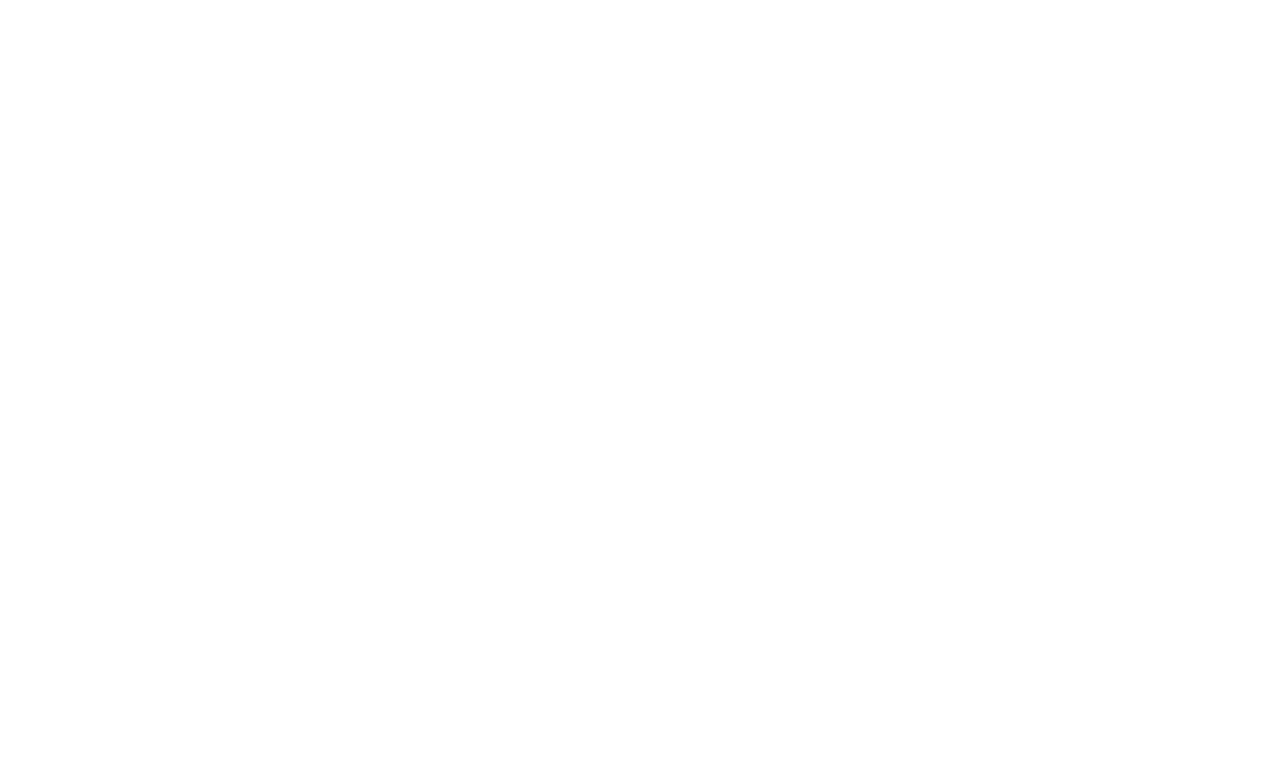
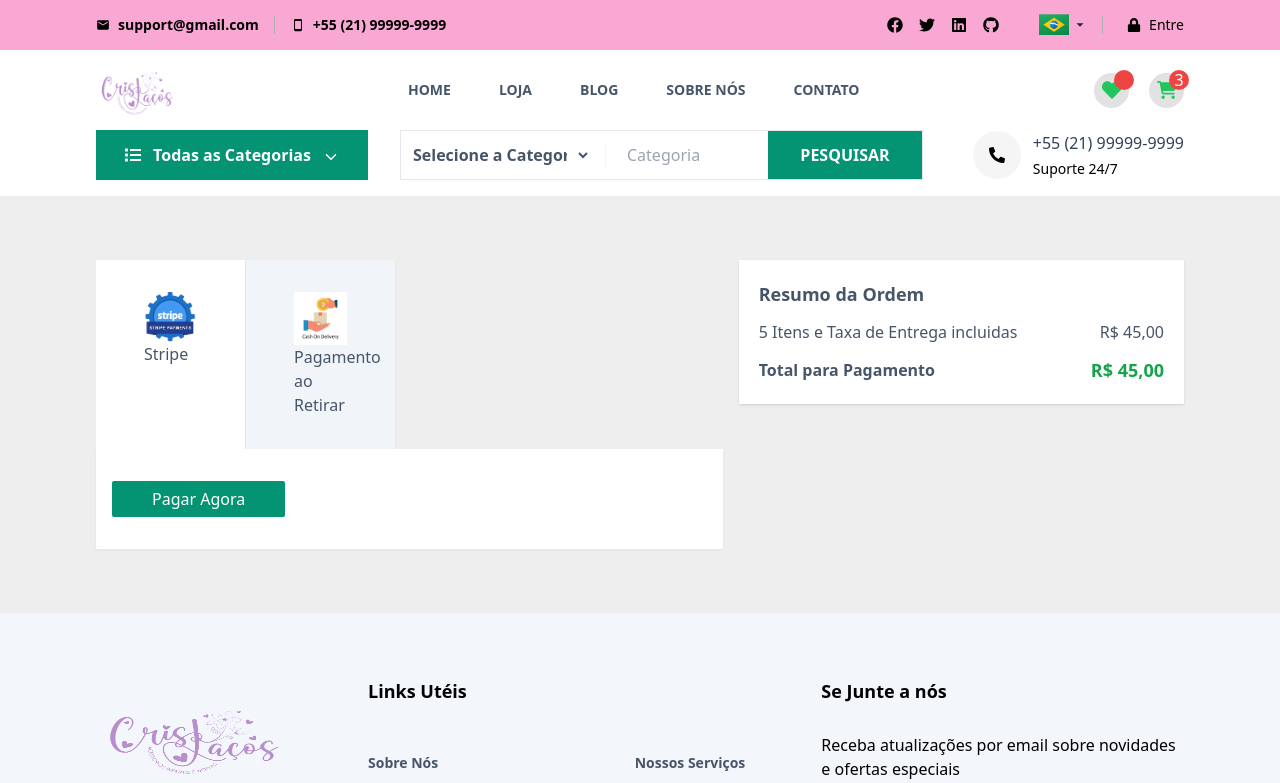
Before and after one commit to HervalMata/new_ecommerce_frontend, a React (Create React App) app: page /payment in a window 1280 px wide. Before the commit this address had no page. Shown: the top 783 px of the page. Built offline with nearby package versions, Linux system fonts and the light colour scheme.

Commit message:
:sparkles: feat: new ecommerce frontend - setup shipping and payment

```diff
--- a/src/App.jsx
+++ b/src/App.jsx
@@ -8,6 +8,7 @@ import Login from "./pages/Login";
 import Register from "./pages/Register";
 import CategoryShop from "./pages/CategoryShop";
 import SearchProducts from "./pages/SearchProducts";
+import Payment from "./pages/Payment";
 
 function App() {
   return (
@@ -19,6 +20,7 @@ function App() {
               <Route path='/shops' element={<Shops />} />
               <Route path='/card' element={<Card />} />
               <Route path='/shipping' element={<Shipping />} />
+              <Route path='/payment' element={<Payment />} />
               <Route path='/products?' element={<CategoryShop />} />
               <Route path='/products/search?' element={<SearchProducts />} />
               <Route path='/product/details/:slug' element={<Details />} />
--- /dev/null
+++ b/src/components/Stripe.jsx
@@ -0,0 +1,7 @@
+const Stripe = () => {
+    return (
+        <div>Stripe</div>
+    )
+}
+
+export default Stripe
--- /dev/null
+++ b/src/pages/Payment.jsx
@@ -0,0 +1,77 @@
+import {useLocation} from "react-router-dom";
+import {useState} from "react";
+import Header from "../components/Header";
+import Footer from "../components/Footer";
+
+const Payment = () => {
+    //const { state: { price, items, orderId } } = useLocation()
+    const [paymentMethod, setPaymentMethod] = useState('stripe');
+    const price = 45.00
+    const items = 5
+
+    return (
+        <div>
+            <Header />
+            <section className="bg-[#EEEEEE]">
+                <div className="w-[85%] lg:w-[90%] md:w-[90%] sm:w-[90%] mx-auto py-16 mt-4">
+                    <div className="flex flex-wrap md:flex-col-reverse">
+                        <div className="w-7/12 md:w-full">
+                            <div className="pr-2 md:pr-0">
+                                <div className="flex flex-wrap">
+                                    <div onClick={() => setPaymentMethod('stripe')}
+                                          className={`w-[150px] border-r cursor-pointer py-8 px-12 ${
+                                              paymentMethod === 'stripe' ? 'bg-white' : 'bg-slate-100'
+                                          }`}>
+                                        <div className="flex flex-col gap-[3px] justify-center items-center">
+                                            <img src="http://localhost:3000/images/payment/stripe.png" alt="" />
+                                        </div>
+                                        <span className="text-slate-600">Stripe</span>
+                                    </div>
+                                    <div onClick={() => setPaymentMethod('stripe')}
+                                         className={`w-[150px] border-r cursor-pointer py-8 px-12 ${
+                                             paymentMethod === 'cod' ? 'bg-white' : 'bg-slate-100'
+                                         }`}>
+                                        <div className="flex flex-col gap-[3px] justify-center items-center">
+                                            <img src="http://localhost:3000/images/payment/cod.jpg" alt="" />
+                                        </div>
+                                        <span className="text-slate-600">Pagamento ao Retirar</span>
+                                    </div>
+                                </div>
+                                {
+                                    paymentMethod === 'stripe' &&
+                                    <div className="w-full px-4 py-8 bg-white shadow-sm">
+                                        <button className="px-10 py-[6px] rounded-sm hover:shadow-green-500/20
+                                                  hover:shadow-lg bg-[#059473] text-white">
+                                            Pagar Agora
+                                        </button>
+                                    </div>
+                                }
+                            </div>
+
+                        </div>
+                        <div className="w-5/12 md:w-full">
+                            <div className="pl-2 md:pl-0 md:mb-0">
+                                <div className="bg-white shadow p-5 text-slate-600 flex flex-col gap-3">
+                                    <h2 className="font-bold text-lg">Resumo da Ordem</h2>
+                                    <div className="flex items-center justify-between">
+                                        <span>{items} Itens e Taxa de Entrega incluidas</span>
+                                        <span>R$ {price.toLocaleString('pt-BR', { minimumFractionDigits: 2})}</span>
+                                    </div>
+                                    <div className="flex items-center justify-between font-semibold">
+                                        <span>Total para Pagamento</span>
+                                        <span className="text-lg text-green-600">R$ {price.toLocaleString('pt-BR', { minimumFractionDigits: 2})}</span>
+                                    </div>
+                                </div>
+                            </div>
+                        </div>
+                    </div>
+
+
+                </div>
+            </section>
+            <Footer />
+        </div>
+    )
+}
+
+export default Payment
--- a/src/pages/Shipping.jsx
+++ b/src/pages/Shipping.jsx
@@ -1,10 +1,16 @@
 import Header from "../components/Header";
 import Footer from "../components/Footer";
-import {Link} from "react-router-dom";
+import {Link, useLocation, useNavigate} from "react-router-dom";
 import {IoIosArrowForward} from "react-icons/io";
 import {useState} from "react";
+import {useDispatch, useSelector} from "react-redux";
 
 const Shipping = () => {
+    const navigate = useNavigate();
+    const dispatch = useDispatch();
+    const { userInfo } = useSelector((state) => state.auth  || []);
+
+    const { state: { products, price, shipping_fee, items } } = useLocation()
     const [res, setRes] = useState(false);
     const [state, setState] = useState({
         name: '',
@@ -15,6 +21,17 @@ const Shipping = () => {
         city: '',
         area: '',
     });
+
+    const placeOrder = () => {
+        dispatch({
+            price,
+            products,
+            shipping_fee,
+            shippingInfo: state,
+            userId: userInfo.id,
+            navigate,
+        })
+    }
 
     const inputHandle = (e) => {
         setState({
@@ -153,36 +170,46 @@ const Shipping = () => {
                                 </div>
 
                                 {
-                                    [1,2].map((p, i) =>
-                                        <div className="flex bg-white p-4 flex-col gap-2">
+                                    products.map((p, i) =>
+                                        <div key={i} className="flex bg-white p-4 flex-col gap-2">
                                             <div className="flex justify-start items-center">
-                                                <h2 className="test-md text-slate-600 font-bold">Cris Laços</h2>
+                                                <h2 className="test-md text-slate-600 font-bold">{p.shopName}</h2>
                                             </div>
                                             {
-                                                [1,2].map((p, i) =>
+                                                p.products.map((pt, i) =>
                                                     <div className="w-full flex flex-wrap">
                                                         <div className="flex sm:w-full gap-2 w-7/12">
                                                             <div className="flex gap-2 justify-start items-center">
                                                                 <img className="w-[80px] h-[80px]"
-                                                                    src={`http://localhost:3000/images/products/${i+1}.webp`} alt="" />
+                                                                    src={pt.productInfo.images[0]} alt="" />
                                                                 <div className="pr-4 text-slate-600">
-                                                                    <h2 className="text-md font-semibold">Nome do Produto</h2>
-                                                                    <span className="text-sm">Marca: Cris Laços</span>
+                                                                    <h2 className="text-md font-semibold">
+                                                                        {pt.productInfo.name}
+                                                                    </h2>
+                                                                    <span className="text-sm">
+                                                                        Marca: {pt.productInfo.brand}
+                                                                    </span>
                                                                 </div>
                                                             </div>
                                                         </div>
 
                                                         <div className="flex justify-between w-5/12 sm:w-full sm:mt-3">
                                                             <div className="pl-4 sm:pl-0">
-                                                                <h2 className="text-lg text-orange-500">R$ 240,00</h2>
-                                                                <p className="line-through">R$ 300,00</p>
-                                                                <p>-15%</p>
+                                                                <h2 className="text-lg text-orange-500">
+                                                                    R$ {(pt.productInfo.price -
+                                                                            Math.floor((pt.productInfo.price * pt.productInfo.discount) / 100))
+                                                                    .toLocaleString('pt-BR', { maximumFractionDigits: 2})}
+                                                                </h2>
+                                                                <p className="line-through">
+                                                                    R$ {pt.productInfo.price.toLocaleString('pt-BR', { maximumFractionDigits: 2})}
+                                                                </p>
+                                                                <p>-{pt.productInfo.discount}%</p>
                                                             </div>
                                                             <div className="flex gap-2 flex-col">
                                                                 <div className="flex bg-slate-200 h-[30px]
                                                                            justify-center items-center text-xl">
                                                                     <div className="px-3 cursor-pointer">-</div>
-                                                                    <div className="px-3">2</div>
+                                                                    <div className="px-3">{pt.quantity}</div>
                                                                     <div className="px-3 cursor-pointer">+</div>
                                                                 </div>
                                                                 <button className="px-5 py-[3px] bg-red-500 text-white"
@@ -202,22 +229,30 @@ const Shipping = () => {
                                 <div className="bg-white p-3 text-slate-600 flex flex-col gap-3">
                                     <h2 className="text-xl font-bold">Resumo da Ordem</h2>
                                     <div className="flex justify-between items-center">
-                                        <span>Total de itens (5)</span>
-                                        <span>R$ 343,00</span>
+                                        <span>Total de itens (items)</span>
+                                        <span>
+                                            R$ {price.toLocaleString('pt-BR', { maximumFractionDigits: 2})}
+                                        </span>
                                     </div>
                                     <div className="flex justify-between items-center">
                                         <span>Taxa de Entrega</span>
-                                        <span>R$ 40,00</span>
+                                        <span>
+                                            R$ {shipping_fee.toLocaleString('pt-BR', { maximumFractionDigits: 2})}
+                                        </span>
                                     </div>
                                     <div className="flex justify-between items-center">
                                         <span>Total Para pagamento</span>
-                                        <span>R$ 450,00</span>
+                                        <span>
+                                            R$ {(price + shipping_fee).toLocaleString('pt-BR', { maximumFractionDigits: 2})}
+                                        </span>
                                     </div>
                                     <div className="flex justify-between items-center">
                                         <span>Total</span>
-                                        <span className="text-lg text-[#059473]">R$ 490,00</span>
+                                        <span className="text-lg text-[#059473]">
+                                            R$ {(price + shipping_fee).toLocaleString('pt-BR', { maximumFractionDigits: 2})}
+                                        </span>
                                     </div>
-                                    <button disabled={!!res}
+                                    <button disabled={!!res} onClick={placeOrder}
                                         className={`px-5 py-[6px] rounded-sm hover:shadow-green-500/50 hover:shadow-lg ${
                                             res ? 'bg-red-500' : 'bg-red-300'
                                         } text-sm text-white uppercase`}>
--- a/src/store/rootReducer.js
+++ b/src/store/rootReducer.js
@@ -1,11 +1,13 @@
 import homeReducer from "./reducers/homeReducer";
 import {authReducer} from "./reducers/authReducer";
 import {cardReducer} from "./reducers/cardReducer";
+import {orderReducer} from "./reducers/orderReducer";
 
 const rootReducer = {
     home: homeReducer,
     auth: authReducer,
     card: cardReducer,
+    order: orderReducer,
 }
 
 export default rootReducer;
```
Also changed, not shown: src/pages/Card.jsx (+4 -4 lines), src/store/reducers/orderReducer.js (added, +43 -0 lines), public/images/payment/cod.jpg (added).
